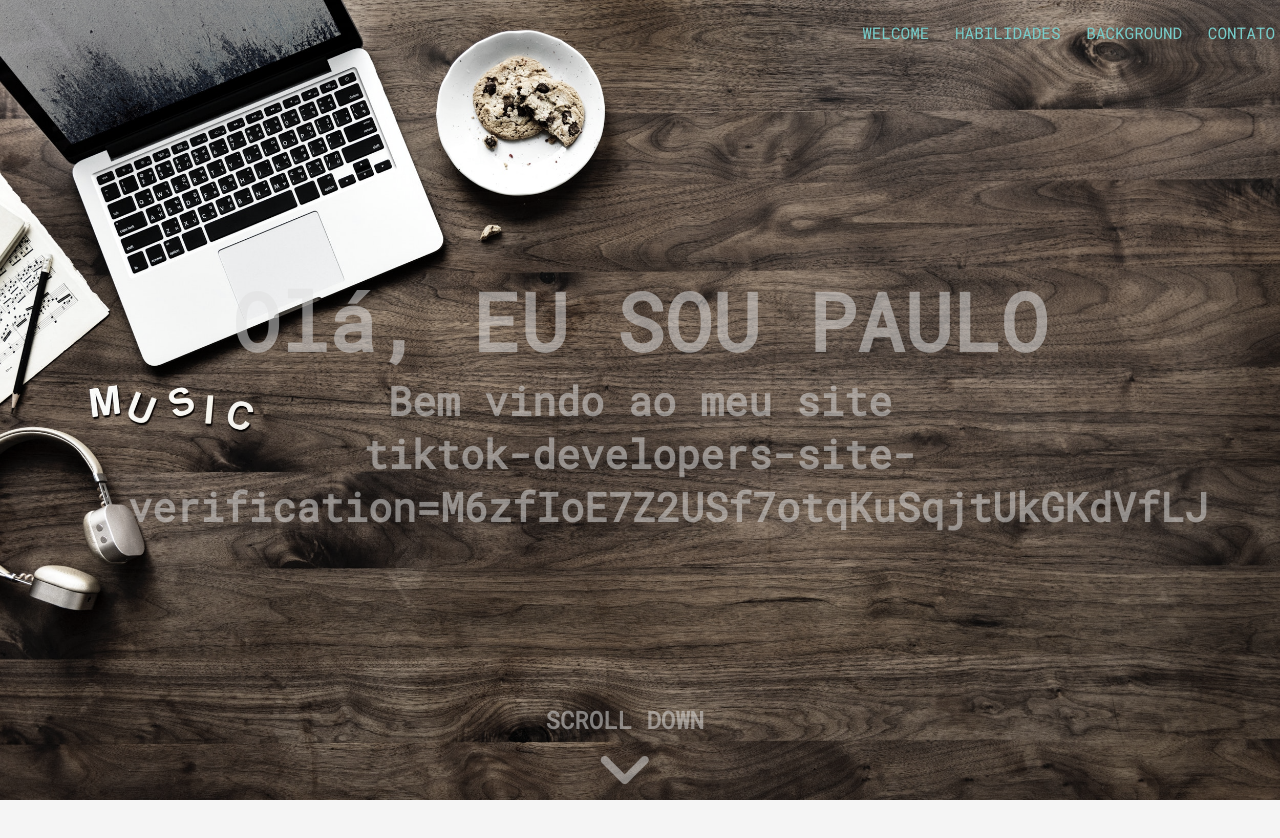
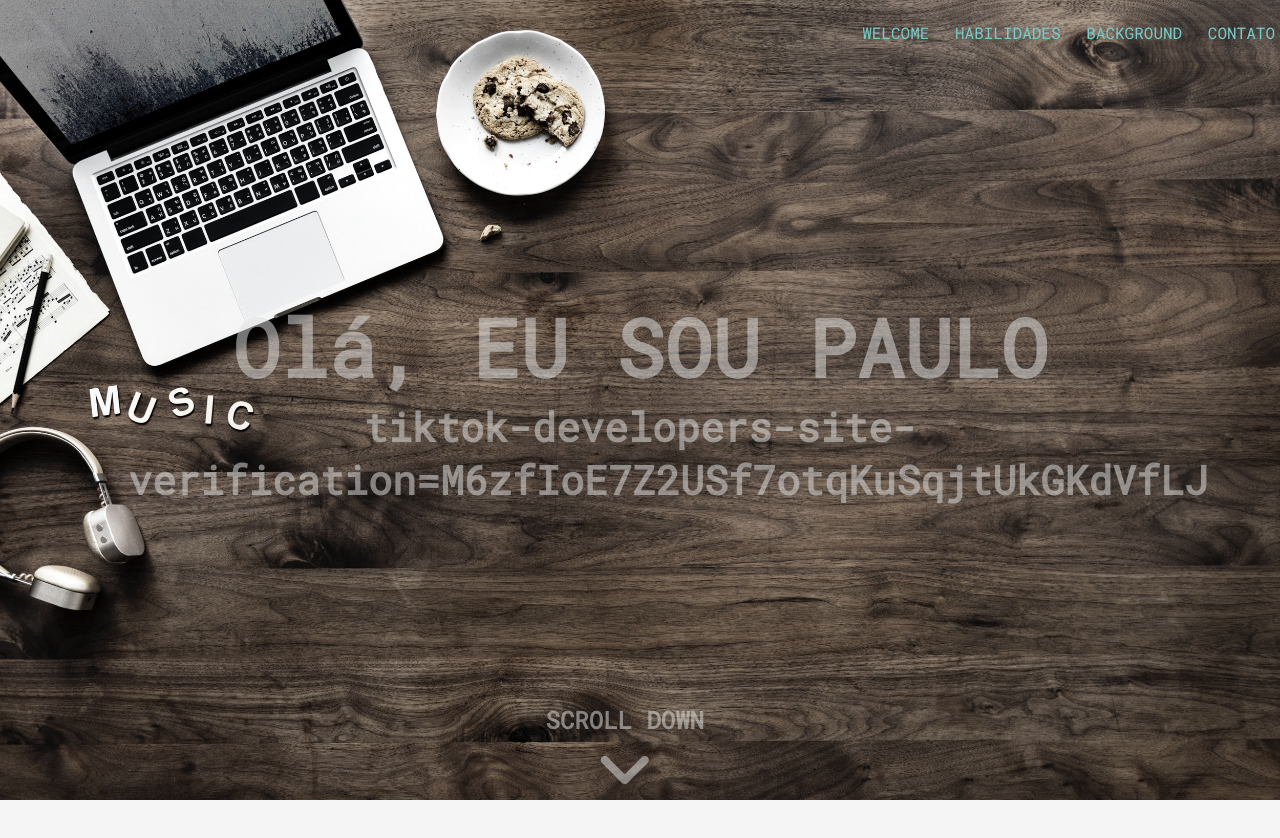
Before and after one commit to PauloFS01/mywebsite, a website: page dist/index.html in a window 1280 px wide. Shown: the top 838 px of the page. Drawn offline with Linux system fonts and the light colour scheme.

Commit message:
Update index.html

```diff
--- a/dist/index.html
+++ b/dist/index.html
@@ -77,7 +77,6 @@
           <div id="desktop-presentation" class="desktop-hiddens">
             <div id="bg-blur"></div>
             <h1>Olá, EU SOU PAULO</h1>
-            <h2>Bem vindo ao meu site</h2>
             <h2>tiktok-developers-site-verification=M6zfIoE7Z2USf7otqKuSqjtUkGKdVfLJ</h2>
             <div id="scroll-down">
               <a href="#Welcome">
```
